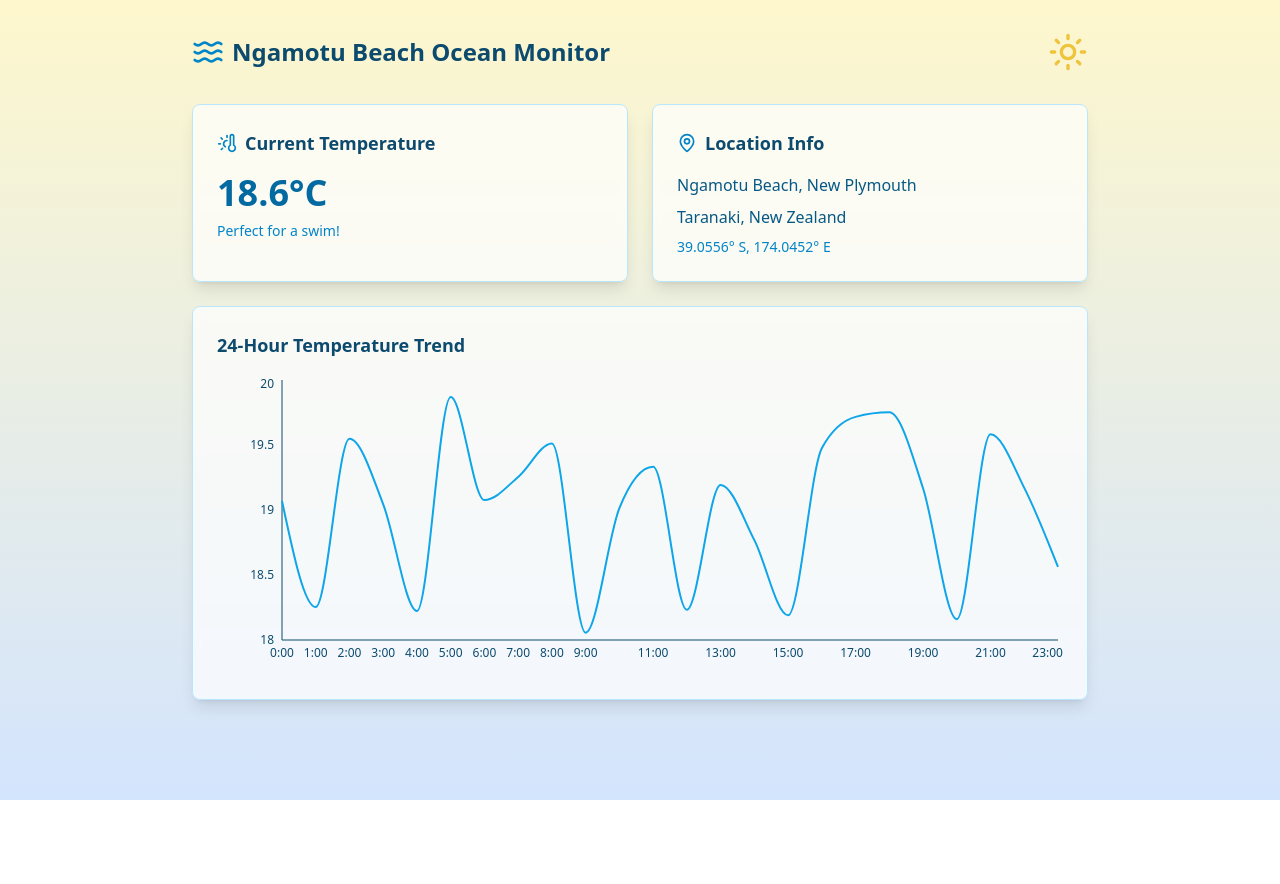
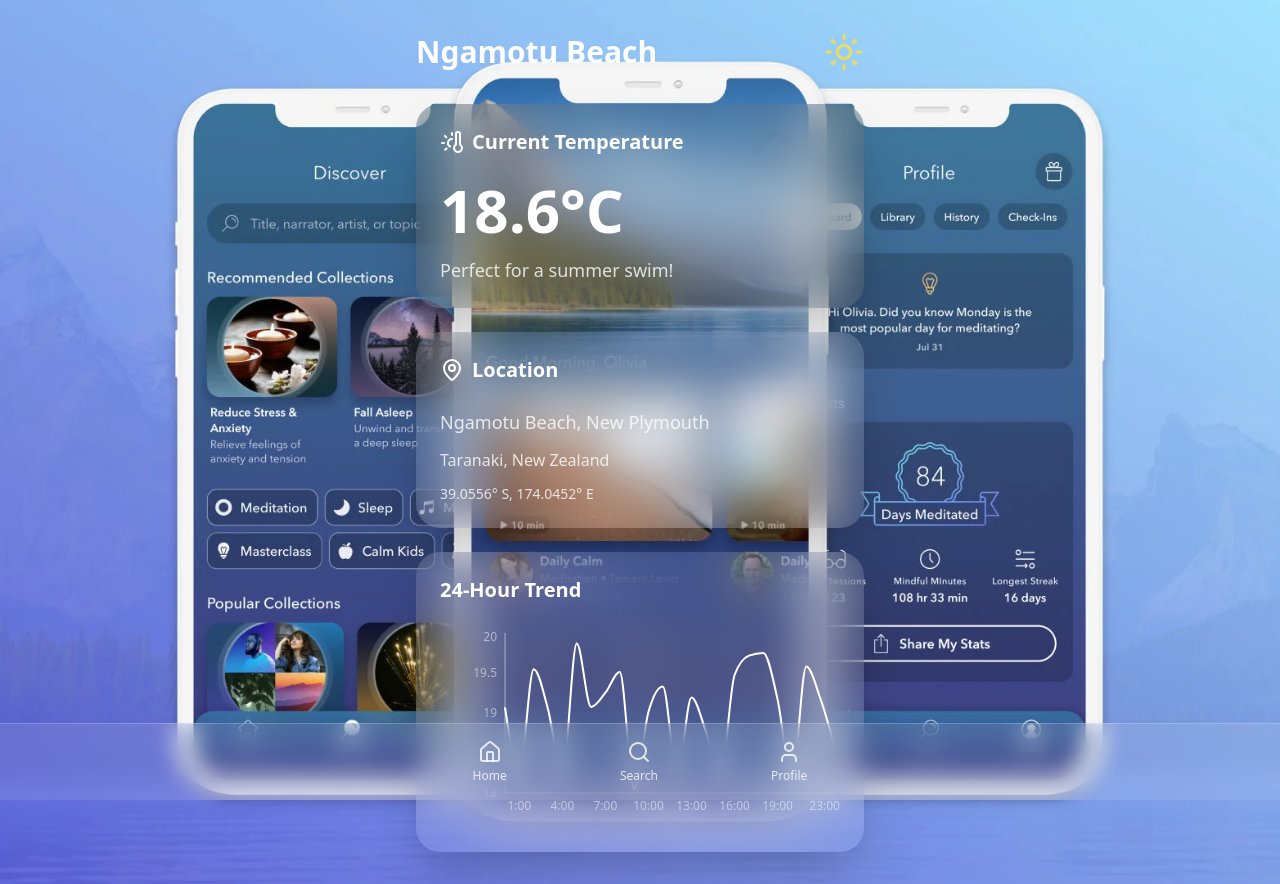
Before and after one commit to epicdrnick/ocean-temp-iframe-ngamotu, a React (Vite) app: page / in a window 1280 px wide. Before the commit the page ends 800 px from the top, so only its background shows below. Built offline with nearby package versions, Linux system fonts and the light colour scheme.

Commit message:
Update UI for New Zealand Summer
Revamp the interface to incorporate a New Zealand summer aesthetic, featuring pohutukawa trees for a vibrant and seasonal look.
[skip gpt_engineer]

```diff
--- a/src/components/OceanDashboard.tsx
+++ b/src/components/OceanDashboard.tsx
@@ -2,7 +2,7 @@ import { useQuery } from "@tanstack/react-query";
 import { Card } from "@/components/ui/card";
 import { Skeleton } from "@/components/ui/skeleton";
 import { LineChart, Line, XAxis, YAxis, Tooltip, ResponsiveContainer } from 'recharts';
-import { Waves, MapPin, ThermometerSun, Sun } from "lucide-react";
+import { Waves, MapPin, ThermometerSun, Sun, Home, Search, User } from "lucide-react";
 import { useToast } from "@/hooks/use-toast";
 import { useEffect } from "react";
 
@@ -43,77 +43,88 @@ const OceanDashboard = () => {
   }));
 
   return (
-    <div className="min-h-screen bg-gradient-to-b from-[#FEF7CD] to-[#D3E4FD] p-4 sm:p-8 animate-fade-in">
-      <div className="max-w-4xl mx-auto space-y-6">
+    <div
+      className="min-h-screen bg-gradient-to-b from-[#1B4D89] to-[#7C9CBF] text-white p-4 sm:p-8 animate-fade-in"
+      style={{
+        backgroundImage: `url('/lovable-uploads/7ba81a09-0a3f-4b98-bbfd-b4fc032b58d0.png')`,
+        backgroundSize: 'cover',
+        backgroundPosition: 'center',
+        backgroundBlend: 'overlay'
+      }}
+    >
+      <div className="max-w-md mx-auto space-y-6">
         <div className="flex items-center justify-between mb-8">
           <div className="flex items-center space-x-2">
-            <Waves className="w-8 h-8 text-ocean-600" />
-            <h1 className="text-2xl font-bold text-ocean-900">Ngamotu Beach Ocean Monitor</h1>
+            <h1 className="text-3xl font-bold text-white">Ngamotu Beach</h1>
           </div>
-          <Sun className="w-10 h-10 text-yellow-500 animate-pulse" />
+          <Sun className="w-10 h-10 text-yellow-300 animate-pulse" />
         </div>
 
-        <div className="grid gap-6 md:grid-cols-2">
-          <Card className="p-6 bg-white/70 backdrop-blur-sm border-ocean-200 shadow-lg hover:shadow-xl transition-shadow">
-            <div className="flex items-center space-x-2 mb-4">
-              <ThermometerSun className="w-5 h-5 text-ocean-600" />
-              <h2 className="text-lg font-semibold text-ocean-900">Current Temperature</h2>
+        <div className="relative">
+          <div className="absolute inset-0 bg-black/20 backdrop-blur-xl rounded-3xl" />
+          <Card className="p-6 bg-white/10 border-0 shadow-2xl relative overflow-hidden rounded-3xl">
+            <div className="flex items-center space-x-2 mb-6">
+              <ThermometerSun className="w-6 h-6 text-white" />
+              <h2 className="text-xl font-semibold text-white">Current Temperature</h2>
             </div>
             {isLoading ? (
-              <Skeleton className="h-16 w-full" />
+              <Skeleton className="h-16 w-full bg-white/20" />
             ) : (
-              <div className="text-4xl font-bold text-ocean-700">
-                {mockData[mockData.length - 1].temperature.toFixed(1)}°C
+              <div className="space-y-4">
+                <div className="text-6xl font-bold text-white">
+                  {mockData[mockData.length - 1].temperature.toFixed(1)}°C
+                </div>
+                <p className="text-lg text-white/80">Perfect for a summer swim!</p>
               </div>
             )}
-            <p className="mt-2 text-sm text-ocean-600">Perfect for a swim!</p>
-          </Card>
-
-          <Card className="p-6 bg-white/70 backdrop-blur-sm border-ocean-200 shadow-lg hover:shadow-xl transition-shadow">
-            <div className="flex items-center space-x-2 mb-4">
-              <MapPin className="w-5 h-5 text-ocean-600" />
-              <h2 className="text-lg font-semibold text-ocean-900">Location Info</h2>
-            </div>
-            <div className="space-y-2 text-ocean-800">
-              <p className="font-medium">Ngamotu Beach, New Plymouth</p>
-              <p>Taranaki, New Zealand</p>
-              <p className="text-sm text-ocean-600">39.0556° S, 174.0452° E</p>
-            </div>
           </Card>
         </div>
 
-        <Card className="p-6 bg-white/70 backdrop-blur-sm border-ocean-200 shadow-lg">
-          <h2 className="text-lg font-semibold text-ocean-900 mb-4">24-Hour Temperature Trend</h2>
+        <Card className="p-6 bg-white/10 border-0 shadow-2xl relative overflow-hidden rounded-3xl backdrop-blur-xl">
+          <div className="flex items-center space-x-2 mb-6">
+            <MapPin className="w-6 h-6 text-white" />
+            <h2 className="text-xl font-semibold text-white">Location</h2>
+          </div>
+          <div className="space-y-3 text-white/80">
+            <p className="text-lg font-medium">Ngamotu Beach, New Plymouth</p>
+            <p>Taranaki, New Zealand</p>
+            <p className="text-sm">39.0556° S, 174.0452° E</p>
+          </div>
+        </Card>
+
+        <Card className="p-6 bg-white/10 border-0 shadow-2xl relative overflow-hidden rounded-3xl backdrop-blur-xl">
+          <h2 className="text-xl font-semibold text-white mb-6">24-Hour Trend</h2>
           {isLoading ? (
-            <Skeleton className="h-[300px] w-full" />
+            <Skeleton className="h-[200px] w-full bg-white/20" />
           ) : (
-            <div className="h-[300px] w-full">
+            <div className="h-[200px] w-full">
               <ResponsiveContainer width="100%" height="100%">
                 <LineChart data={mockData}>
                   <XAxis
                     dataKey="time"
-                    stroke="#0c4a6e"
+                    stroke="#ffffff80"
                     fontSize={12}
                     tickLine={false}
                   />
                   <YAxis
-                    stroke="#0c4a6e"
+                    stroke="#ffffff80"
                     fontSize={12}
                     domain={['auto', 'auto']}
                     tickLine={false}
                   />
                   <Tooltip
                     contentStyle={{
-                      backgroundColor: 'rgba(255, 255, 255, 0.8)',
+                      backgroundColor: 'rgba(255, 255, 255, 0.1)',
                       border: 'none',
-                      borderRadius: '8px',
-                      boxShadow: '0 2px 10px rgba(0,0,0,0.1)'
+                      borderRadius: '12px',
+                      backdropFilter: 'blur(12px)',
+                      color: 'white'
                     }}
                   />
                   <Line
                     type="monotone"
                     dataKey="temperature"
-                    stroke="#0ea5e9"
+                    stroke="#ffffff"
                     strokeWidth={2}
                     dot={false}
                   />
@@ -122,6 +133,23 @@ const OceanDashboard = () => {
             </div>
           )}
         </Card>
+
+        <div className="fixed bottom-0 left-0 right-0 p-4 bg-white/10 backdrop-blur-md border-t border-white/20">
+          <div className="max-w-md mx-auto flex justify-around">
+            <button className="flex flex-col items-center text-white/80 hover:text-white">
+              <Home className="w-6 h-6" />
+              <span className="text-xs mt-1">Home</span>
+            </button>
+            <button className="flex flex-col items-center text-white/80 hover:text-white">
+              <Search className="w-6 h-6" />
+              <span className="text-xs mt-1">Search</span>
+            </button>
+            <button className="flex flex-col items-center text-white/80 hover:text-white">
+              <User className="w-6 h-6" />
+              <span className="text-xs mt-1">Profile</span>
+            </button>
+          </div>
+        </div>
       </div>
     </div>
   );
```
Also changed, not shown: public/lovable-uploads/7ba81a09-0a3f-4b98-bbfd-b4fc032b58d0.png (added).
